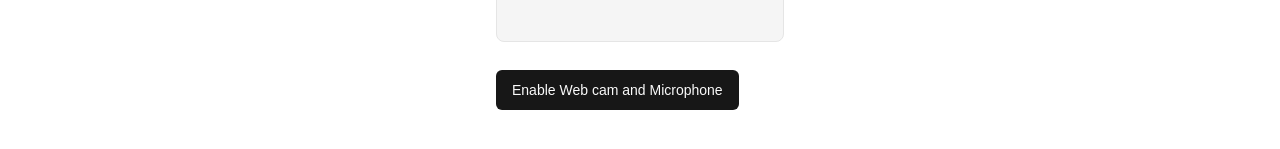
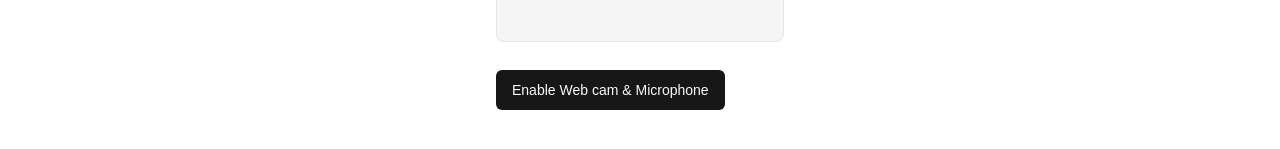
Before and after one commit to yashpokharna2555/mock-interviewer.ai, a Next.js app: page /dashboard/interview/1 in a window 1280 px wide. Shown: the part 439-588 px from the top of the page. Built offline with nearby package versions, Linux system fonts and the light colour scheme; no server answers; the database is empty.

Commit message:
Edited some text

```diff
--- a/app/dashboard/interview/[interviewId]/page.jsx
+++ b/app/dashboard/interview/[interviewId]/page.jsx
@@ -33,7 +33,7 @@ const Interview = ({ params }) => {
                     :
                     <>
                         <WebcamIcon className='h-72 w-full my-7 p-20 bg-secondary rounded-lg border' />
-                        <Button onClick={() => setWebCamEnable(true)}>Enable Web cam and Microphone</Button>
+                        <Button onClick={() => setWebCamEnable(true)}>Enable Web cam & Microphone</Button>
                     </>
                 }
 
```
